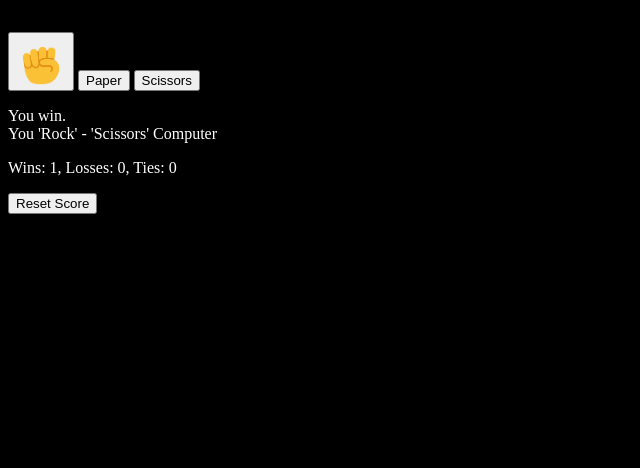
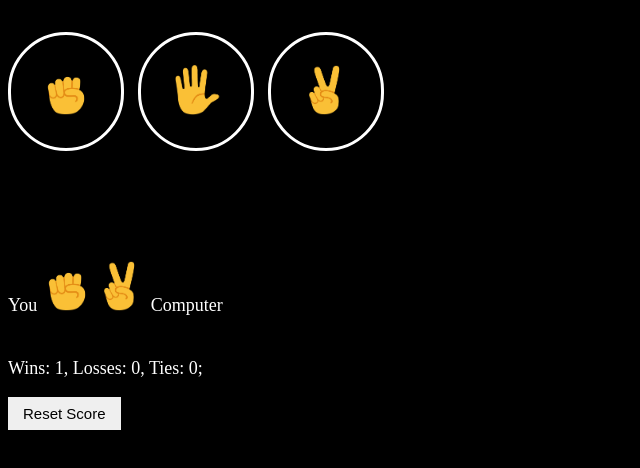
Before and after one commit to dev-ak47/javascript-learning, a plain HTML site: page Course/10-rockpaperscissor.html in a window 1280 px wide. Both pictures are taken after a click on the button 41 px from the left and 139 px from the top of the page. Shown: the part 78-546 px from the top of the page, without its empty margins (0-640 px from the left). Drawn offline with Linux system fonts and the light colour scheme.

Commit message:
HTML,CSS and Javascript together completed

```diff
--- /dev/null
+++ b/CSS/10-rockpaperscissors.css
@@ -0,0 +1,67 @@
+body{
+  background-color: black;
+}
+
+p{
+  color: white;
+}
+
+.heading{
+  font-size: 35px;
+  font-weight: bold;
+}
+
+
+.RockPaperScissors-emoji{
+height: 50px;
+}
+
+.rock-button{
+background-color: transparent;
+border-radius: 60px;
+border: 3px solid white;
+padding: 30px;
+margin-right: 10px;
+margin-bottom: 50px;
+cursor: pointer;
+}
+
+.paper-button{
+background-color: transparent;
+border-radius: 60px;
+border: 3px solid white;
+padding: 30px;
+margin-right: 10px;
+margin-bottom: 50px;
+cursor: pointer;
+}
+
+.scissors-button{
+background-color: transparent;
+border-radius: 60px;
+border: 3px solid white;
+padding: 30px;
+margin-right: 10px;
+margin-bottom: 50px;
+cursor: pointer;
+}
+
+.js-score{
+font-size: 18px;
+}
+
+.score{
+margin-top: 60px;
+}
+
+.reset-score{
+padding: 8px 15px;
+font-size: 15px;
+border: none;
+cursor: pointer;
+}
+
+.result{
+font-size: 25px;
+font-weight: bold;
+}
--- a/Course/10-rockpaperscissor.html
+++ b/Course/10-rockpaperscissor.html
@@ -6,92 +6,26 @@
   <title>DOM Projects</title>
 </head>
 <body>
-    <style>
-        body{
-            background-color: black;
-        }
-
-        p{
-            color: white;
-        }
-
-        .heading{
-            font-size: 35px;
-            font-weight: bold;
-        }
-
-        .rock-emoji{
-            height: 50px;
-        }
-    </style>
-
+  <link rel="stylesheet" href="../CSS/10-rockpaperscissors.css">
 
   <p class="heading">Rock-Paper-Scissors</p>
 
-  <button onclick="playGame('Rock')">
-    <img src="../rock-emoji.png" class="rock-emoji"></button>
-  <button onclick="playGame('Paper')">Paper</button>
-  <button onclick="playGame('Scissors')">Scissors</button>
+  <button onclick="playGame('Rock')" class="rock-button">
+    <img src="../images/rock-emoji.png" class="RockPaperScissors-emoji"></button>
+
+  <button onclick="playGame('Paper')" class="paper-button">
+    <img src="../images/paper-emoji.png" class="RockPaperScissors-emoji"></button>
+
+  <button onclick="playGame('Scissors')" class="scissors-button">
+    <img src="../images/scissors-emoji.png" class="RockPaperScissors-emoji"></button>
   <br>
-  <p class="js-result"></p>
-  <p class="js-score">
+  <p class="js-result result"></p>
+  <p class="js-moves"></p>
+  <p class="js-score score">
     Wins: 0, Losses: 0, Ties: 0;
   </p>
-  <button onclick="resetScore()">Reset Score</button>
+  <button onclick="resetScore()" class="reset-score">Reset Score</button>
 
-  <script>
-    let wins = 0;
-    let losses = 0;
-    let ties = 0;
-
-    function playGame(playerMove){
-      const computerMove = getComputerMove();
-      let result = '';
-
-      if (playerMove === computerMove){
-        result = `Tie. <br> You '${playerMove}' - '${computerMove}' Computer`;
-        ties++;
-      }else if(
-        (playerMove === 'Rock' && computerMove === 'Scissors') ||
-        (playerMove === 'Paper' && computerMove === 'Rock') ||
-        (playerMove === 'Scissors' && computerMove === 'Paper')
-      ){
-        result = `You win. <br> You '${playerMove}' - '${computerMove}' Computer`;
-        wins++;
-      }else {
-        result = `You lose. <br> You '${playerMove}' - '${computerMove}' Computer`;
-        losses++;
-      }
-
-    document.querySelector('.js-result').innerHTML = result;
-
-    document.querySelector('.js-score').innerHTML =
-      `Wins: ${wins}, Losses: ${losses}, Ties: ${ties}`;
-    }
-
-    function getComputerMove(){
-      const randomNumber = Math.random();
-      let computerMove = '';
-
-      if (randomNumber>0 && randomNumber<= 1/3){
-        return 'Rock';
-      }else if(randomNumber >1/3 && randomNumber<=2/3){
-        return 'Paper';
-      }else if(randomNumber >2/3 && randomNumber<= 3){
-        return 'Scissors';
-      }
-    }
-
-    function resetScore(){
-      wins = 0;
-      losses = 0;
-      ties = 0;
-      document.querySelector('.js-result').innerHTML ='';
-
-      document.querySelector('.js-score').innerHTML =
-      `Wins: ${wins}, Losses: ${losses}, Ties: ${ties}`;
-    }
-
-  </script>
+  <script src="../scripts/10-rockpaperscissors.js"></script>
 </body>
 </html>
--- /dev/null
+++ b/scripts/10-rockpaperscissors.js
@@ -0,0 +1,58 @@
+    let wins = 0;
+    let losses = 0;
+    let ties = 0;
+
+    function playGame(playerMove){
+      const computerMove = getComputerMove();
+      let result = '';
+
+      if (playerMove === computerMove){
+        // result = `Tie. <br> You '${playerMove}' - '${computerMove}' Computer`;
+        ties++;
+      }else if(
+        (playerMove === 'Rock' && computerMove === 'Scissors') ||
+        (playerMove === 'Paper' && computerMove === 'Rock') ||
+        (playerMove === 'Scissors' && computerMove === 'Paper')
+      ){
+        // result = `You win. <br> You '${playerMove}' - '${computerMove}' Computer`;
+        wins++;
+      }else {
+        // result = `You lose. <br> You '${playerMove}' - '${computerMove}' Computer`;
+        losses++;
+      }
+
+    document.querySelector('.js-result').innerHTML = result;
+
+    document.querySelector('.js-score').innerHTML =
+    `You <img src="../images/${playerMove}-emoji.png"
+    class="RockPaperScissors-emoji">
+    <img src="../images/${computerMove}-emoji.png" class="RockPaperScissors-emoji">
+    Computer
+    <br>
+    <br>
+    <br>
+    Wins: ${wins}, Losses: ${losses}, Ties: ${ties};`
+    }
+
+    function getComputerMove(){
+      const randomNumber = Math.random();
+      let computerMove = '';
+
+      if (randomNumber>0 && randomNumber<= 1/3){
+        return 'Rock';
+      }else if(randomNumber >1/3 && randomNumber<=2/3){
+        return 'Paper';
+      }else if(randomNumber >2/3 && randomNumber<= 3){
+        return 'Scissors';
+      }
+    }
+
+    function resetScore(){
+      wins = 0;
+      losses = 0;
+      ties = 0;
+      document.querySelector('.js-result').innerHTML ='';
+
+      document.querySelector('.js-score').innerHTML =
+      `Wins: ${wins}, Losses: ${losses}, Ties: ${ties}`;
+    }
```
Also changed, not shown: images/paper-emoji.png (renamed from paper-emoji.png), images/rock-emoji.png (renamed from rock-emoji.png), images/scissors-emoji.png (renamed from scissors-emoji.png), 2 other files.
